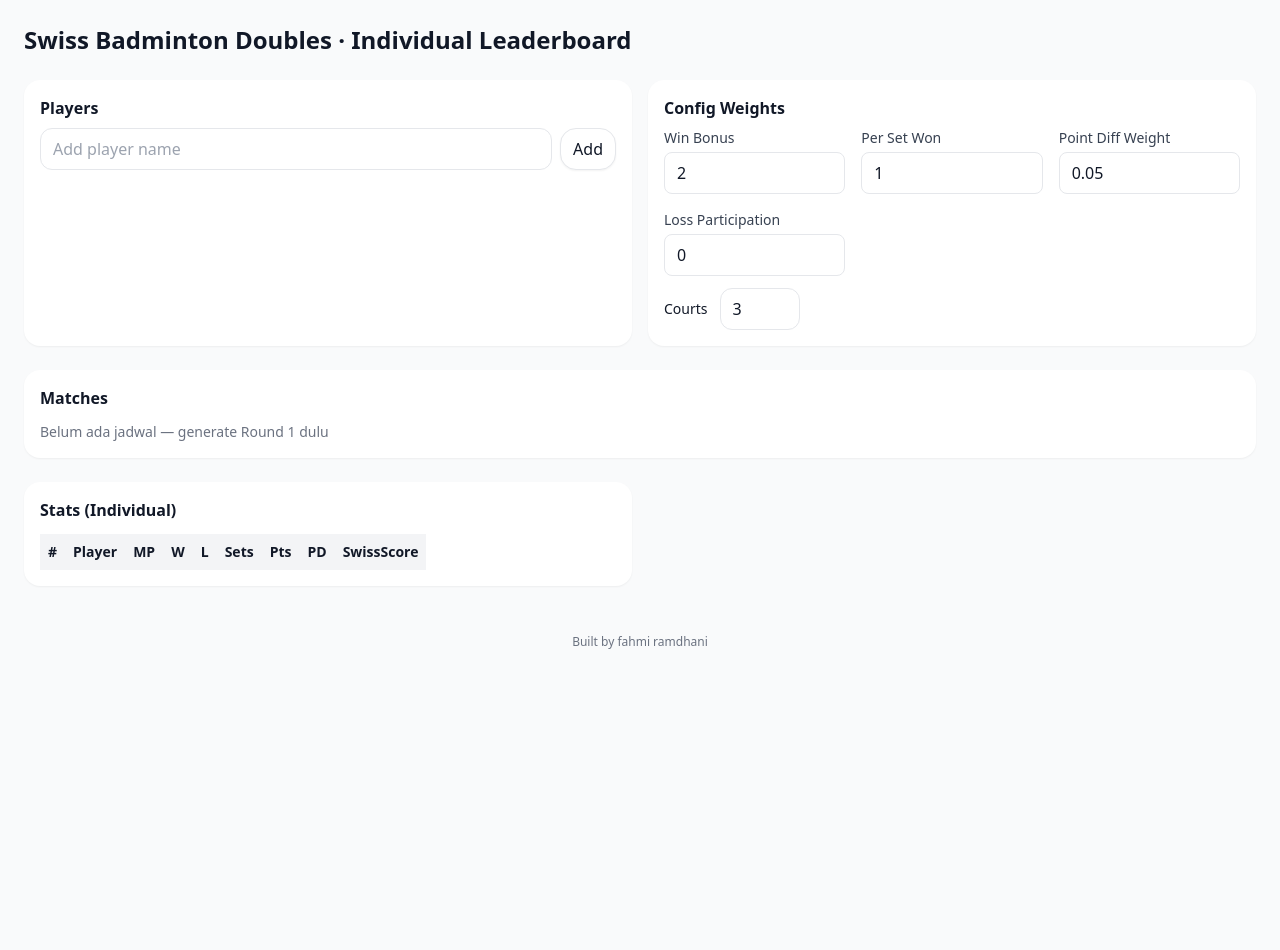
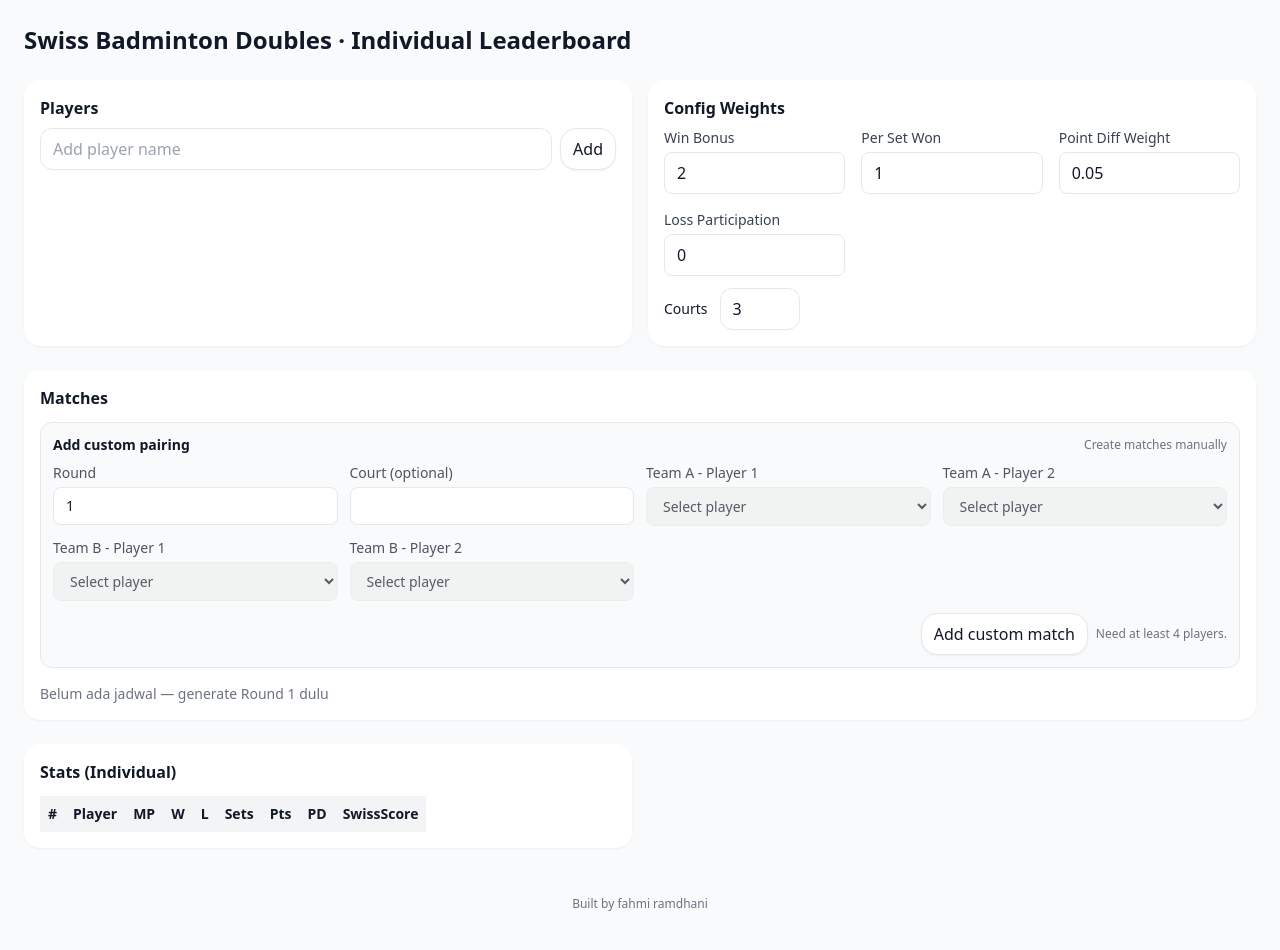
Before and after one commit to ramdhanifahmi/round-robbin-generator, a Next.js app: page / in a window 1280 px wide. Shown: the top 950 px of the page. Before the commit the page ends 800 px from the top, so only its background shows below. Built offline with nearby package versions, Linux system fonts and the light colour scheme.

Commit message:
Add custom pairing form for manual matches

```diff
--- a/app/page.tsx
+++ b/app/page.tsx
@@ -6,6 +6,7 @@ import PlayersPanel from "../components/PlayersPanel";
 import ConfigPanel from "../components/ConfigPanel";
 import MatchesTable from "../components/MatchesTable";
 import StatsTable from "../components/StatsTable";
+import CustomPairingForm from "../components/CustomPairingForm";
 // import SwissSuggestion from "../components/SwissSuggestion";
 
 function uid() {
@@ -68,6 +69,7 @@ export default function Page() {
   }
   function removePlayer(id: string) {
     setPlayers((ps) => ps.filter((p) => p.id !== id));
+    setMatches((ms) => ms.filter((m) => !m.teamA.includes(id) && !m.teamB.includes(id)));
   }
   function shuffle<T>(arr: T[]): T[] {
     const a = [...arr];
@@ -187,6 +189,29 @@ export default function Page() {
     setCurrentRound(1);
   }
 
+  function addCustomMatch(payload: { round: number; court?: number | ""; teamA: [string, string]; teamB: [string, string] }) {
+    setMatches((ms) => {
+      const roundCourts = ms.filter((m) => m.round === payload.round && typeof m.court === "number").map((m) => m.court as number);
+      const nextCourt = roundCourts.length ? Math.max(...roundCourts) + 1 : 1;
+      return [
+        ...ms,
+        {
+          id: uid(),
+          round: payload.round,
+          court: payload.court ?? nextCourt,
+          teamA: payload.teamA,
+          teamB: payload.teamB,
+          sets: [
+            { a: "", b: "" },
+            { a: "", b: "" },
+            { a: "", b: "" },
+          ],
+        },
+      ];
+    });
+    setCurrentRound(payload.round);
+  }
+
   function generateSwissRound(round: number) {
     const newMatches: Match[] = swissPairs.map((pr, idx) => ({
       id: uid(),
@@ -259,6 +284,9 @@ export default function Page() {
           {step === 2 && (
             <section className="bg-white rounded-2xl p-4 shadow-sm">
               <h2 className="font-semibold mb-3">Matches</h2>
+              <div className="mb-4">
+                <CustomPairingForm players={players} onAdd={addCustomMatch} />
+              </div>
               <MatchesTable matches={matches} id2player={id2player} setSetScore={setSetScore} setCourt={setCourt} />
             </section>
           )}
@@ -298,6 +326,9 @@ export default function Page() {
 
         <section className="hidden lg:block bg-white rounded-2xl p-4 shadow-sm">
           <h2 className="font-semibold mb-3">Matches</h2>
+          <div className="mb-4">
+            <CustomPairingForm players={players} onAdd={addCustomMatch} />
+          </div>
           <MatchesTable matches={matches} id2player={id2player} setSetScore={setSetScore} setCourt={setCourt} />
         </section>
 
--- a/components/Button.tsx
+++ b/components/Button.tsx
@@ -5,7 +5,7 @@ export function Button({children, className='', ...props}: React.ComponentProps<
   return (
     <button
       {...props}
-      className={clsx('px-3 py-2 rounded-2xl border bg-white shadow-sm hover:shadow transition', className)}
+      className={clsx('px-3 py-2 rounded-2xl border bg-white shadow-sm hover:shadow transition whitespace-nowrap', className)}
     >
       {children}
     </button>
--- /dev/null
+++ b/components/CustomPairingForm.tsx
@@ -0,0 +1,164 @@
+"use client";
+import React, { useMemo, useState } from "react";
+import type { Player } from "../lib/types";
+import { Button } from "./Button";
+
+type Props = {
+  players: Player[];
+  onAdd: (payload: { round: number; court?: number | ""; teamA: [string, string]; teamB: [string, string] }) => void;
+};
+
+export default function CustomPairingForm({ players, onAdd }: Props) {
+  const [round, setRound] = useState(1);
+  const [court, setCourt] = useState<string>("");
+  const [teamA1, setTeamA1] = useState("");
+  const [teamA2, setTeamA2] = useState("");
+  const [teamB1, setTeamB1] = useState("");
+  const [teamB2, setTeamB2] = useState("");
+  const [error, setError] = useState("");
+
+  const hasPlayers = players.length >= 4;
+  const options = useMemo(() => players.map((p) => ({ id: p.id, name: p.name })), [players]);
+
+  function reset() {
+    setTeamA1("");
+    setTeamA2("");
+    setTeamB1("");
+    setTeamB2("");
+    setCourt("");
+  }
+
+  function handleSubmit(e: React.FormEvent) {
+    e.preventDefault();
+    if (!hasPlayers) return;
+    if (!teamA1 || !teamA2 || !teamB1 || !teamB2) {
+      setError("Select four players for both teams.");
+      return;
+    }
+    const allIds = [teamA1, teamA2, teamB1, teamB2];
+    if (new Set(allIds).size !== 4) {
+      setError("Each player can only appear once per match.");
+      return;
+    }
+    setError("");
+    onAdd({
+      round: Math.max(1, round),
+      court: court === "" ? undefined : Number(court) || "",
+      teamA: [teamA1, teamA2],
+      teamB: [teamB1, teamB2],
+    });
+    reset();
+  }
+
+  return (
+    <div className="border rounded-xl p-3 bg-gray-50">
+      <div className="flex items-center justify-between gap-2 mb-2">
+        <h3 className="font-semibold text-sm">Add custom pairing</h3>
+        <span className="text-xs text-gray-500">Create matches manually</span>
+      </div>
+      <form onSubmit={handleSubmit} className="grid gap-3">
+        <div className="grid grid-cols-2 gap-3 sm:grid-cols-4">
+          <label className="text-sm flex flex-col gap-1">
+            <span className="text-gray-600">Round</span>
+            <input
+              type="number"
+              min={1}
+              value={round}
+              onChange={(e) => setRound(Number(e.target.value) || 1)}
+              className="px-3 py-2 rounded-lg border"
+            />
+          </label>
+          <label className="text-sm flex flex-col gap-1">
+            <span className="text-gray-600">Court (optional)</span>
+            <input
+              type="number"
+              min={1}
+              value={court}
+              onChange={(e) => setCourt(e.target.value)}
+              className="px-3 py-2 rounded-lg border"
+            />
+          </label>
+          <label className="text-sm flex flex-col gap-1">
+            <span className="text-gray-600">Team A - Player 1</span>
+            <select
+              value={teamA1}
+              onChange={(e) => setTeamA1(e.target.value)}
+              className="px-3 py-2 rounded-lg border"
+              disabled={!hasPlayers}
+            >
+              <option value="" disabled>
+                Select player
+              </option>
+              {options.map((o) => (
+                <option key={o.id} value={o.id}>
+                  {o.name}
+                </option>
+              ))}
+            </select>
+          </label>
+          <label className="text-sm flex flex-col gap-1">
+            <span className="text-gray-600">Team A - Player 2</span>
+            <select
+              value={teamA2}
+              onChange={(e) => setTeamA2(e.target.value)}
+              className="px-3 py-2 rounded-lg border"
+              disabled={!hasPlayers}
+            >
+              <option value="" disabled>
+                Select player
+              </option>
+              {options.map((o) => (
+                <option key={o.id} value={o.id}>
+                  {o.name}
+                </option>
+              ))}
+            </select>
+          </label>
+          <label className="text-sm flex flex-col gap-1">
+            <span className="text-gray-600">Team B - Player 1</span>
+            <select
+              value={teamB1}
+              onChange={(e) => setTeamB1(e.target.value)}
+              className="px-3 py-2 rounded-lg border"
+              disabled={!hasPlayers}
+            >
+              <option value="" disabled>
+                Select player
+              </option>
+              {options.map((o) => (
+                <option key={o.id} value={o.id}>
+                  {o.name}
+                </option>
+              ))}
+            </select>
+          </label>
+          <label className="text-sm flex flex-col gap-1">
+            <span className="text-gray-600">Team B - Player 2</span>
+            <select
+              value={teamB2}
+              onChange={(e) => setTeamB2(e.target.value)}
+              className="px-3 py-2 rounded-lg border"
+              disabled={!hasPlayers}
+            >
+              <option value="" disabled>
+                Select player
+              </option>
+              {options.map((o) => (
+                <option key={o.id} value={o.id}>
+                  {o.name}
+                </option>
+              ))}
+            </select>
+          </label>
+        </div>
+        {error && <p className="text-xs text-red-600">{error}</p>}
+        <div className="flex flex-col sm:flex-row items-start sm:items-center gap-2 justify-end">
+          <Button type="submit" className="w-full sm:w-auto" disabled={!hasPlayers}>
+            Add custom match
+          </Button>
+          {!hasPlayers && <span className="text-xs text-gray-500">Need at least 4 players.</span>}
+        </div>
+      </form>
+    </div>
+  );
+}
--- a/components/PlayersPanel.tsx
+++ b/components/PlayersPanel.tsx
@@ -11,9 +11,9 @@ export default function PlayersPanel({players, addPlayer, removePlayer}:{
   const [name, setName] = useState('')
   return (
     <div>
-      <div className='flex gap-2 mb-3'>
-        <input value={name} onChange={e=>setName(e.target.value)} placeholder='Add player name' className='flex-1 px-3 py-2 rounded-xl border'/>
-        <Button onClick={()=>{addPlayer(name); setName('')}}>Add</Button>
+      <div className='flex flex-col sm:flex-row gap-2 mb-3'>
+        <input value={name} onChange={e=>setName(e.target.value)} placeholder='Add player name' className='flex-1 min-w-0 px-3 py-2 rounded-xl border'/>
+        <Button className='w-full sm:w-auto' onClick={()=>{addPlayer(name); setName('')}}>Add</Button>
       </div>
       <ul className='grid grid-cols-1 sm:grid-cols-2 gap-2 max-h-56 overflow-y-auto pr-1'>
         {players.map(p=> (
```
